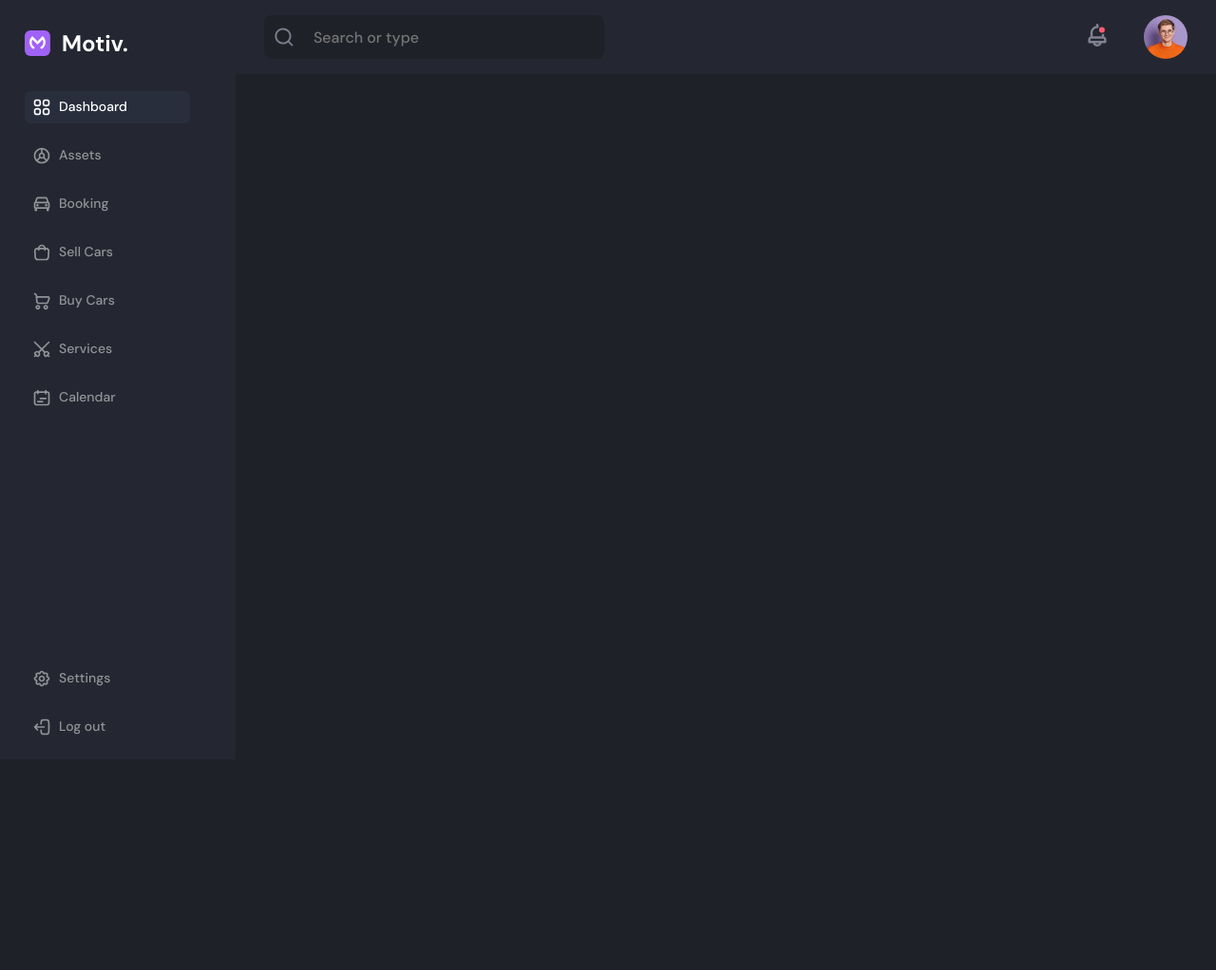
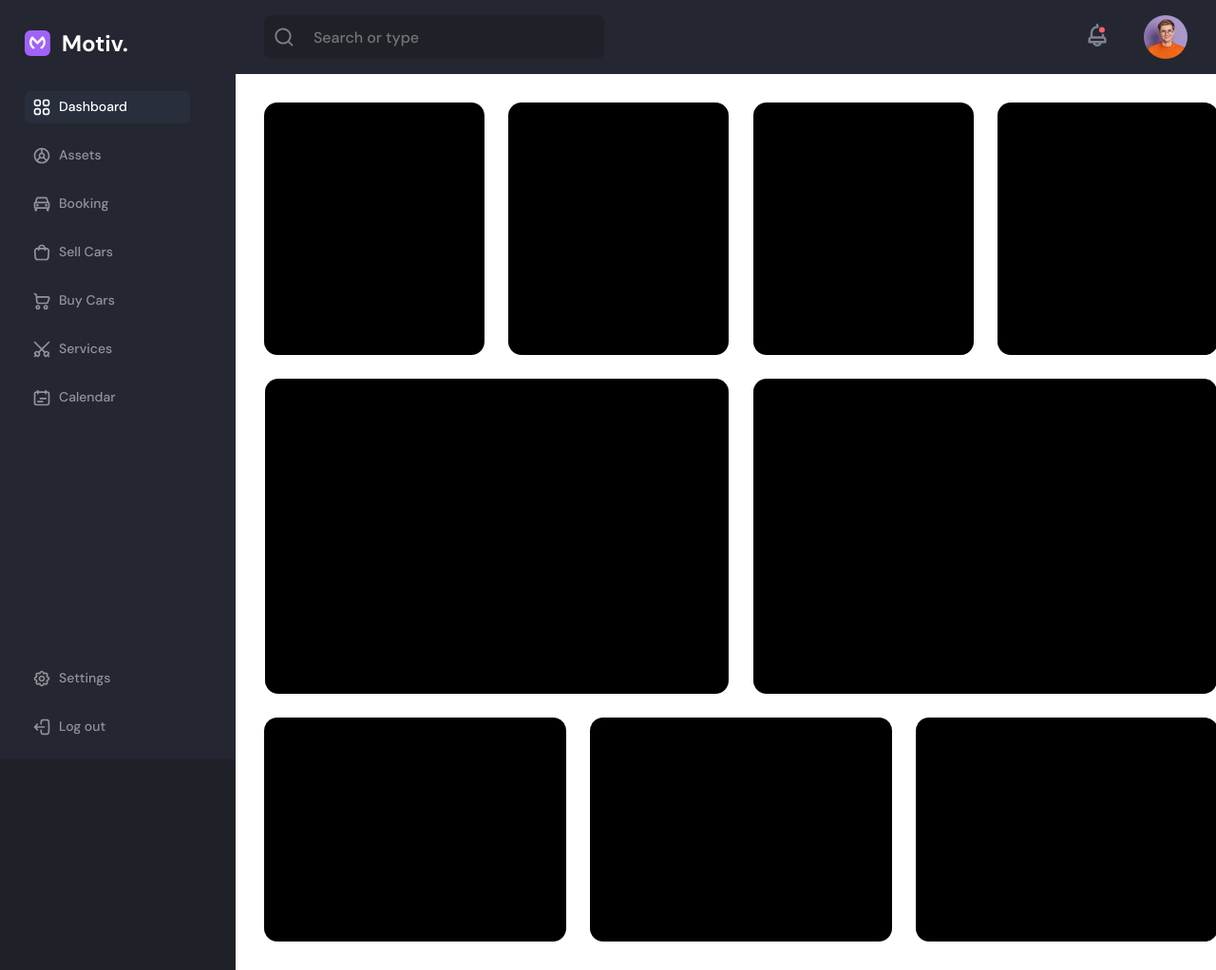
Before and after one commit to pileofspc/webpackCars, a website built with webpack: page src/pages/dashboard.html in a window 1280 px wide. Shown: the whole page at 95% size. Before the commit the page ends 800 px from the top, so only its background shows below. Built offline with nearby package versions, Linux system fonts and the light colour scheme; files whose address does not match are found by name.

Commit message:
Разметка под будущий контент

```diff
--- a/src/assets/sass/dashboard.sass
+++ b/src/assets/sass/dashboard.sass
@@ -19,6 +19,8 @@ input
     &__sidebar
         position: fixed
         padding-left: 26px
+    &__main
+        margin-left: 248px
 
 // BLOCKS
 .link
@@ -53,6 +55,8 @@ input
     &__controls
         margin-top: auto
     &__link
+        &:hover
+            filter: opacity(0.75)
         display: flex
         flex-direction: row
         align-content: center
@@ -77,7 +81,6 @@ input
     height: 78px
     background-color: v.$primary
 
-    margin-left: 248px
     padding-left: 30px
     padding-right: 30px
     &__searchbar
@@ -136,3 +139,34 @@ $header_inner_height: 46px
         height: 100%
         width: auto
         transform: translate(var(--avatar_translate, 0)) scale(var(--avatar_scale, 1))
+
+@function scaleHeight($value)
+    $result: calc($value*0.89)
+    @return $result
+
+.content
+    display: grid
+    column-gap: 25px
+    row-gap: 25px
+    justify-items: center
+
+    grid-template-columns: repeat(12, 1fr)
+    grid-template-rows: 266px 332px 236px
+
+    padding: 30px
+    background-color: #ffffff
+    width: 100%
+    div
+        background-color: black
+
+.grid
+    border-radius: 14px
+.grid3
+    grid-column: span 3
+    width: 232px
+.grid6
+    grid-column: span 6
+    width: 488px
+.grid4
+    grid-column: span 4
+    width: 318px
--- a/src/pages/dashboard.html
+++ b/src/pages/dashboard.html
@@ -39,14 +39,14 @@
             </div>
         </nav>
     </div>
-    <header class="header">
-
-        <div class="searchbar header__searchbar">
+    <main class="main page__main">
+        <header class="header page__header">
+            <label class="searchbar header__searchbar">
                 <img src="/assets/img/search_icon.svg" alt="Search" class="searchbar__icon">
                 <form action="" method="get" class="searchbar__form">
                     <input class="searchbar__input" type="text" placeholder="Search or type">
                 </form>
-        </div>
+            </label>
             <div class="user header__user">
                 <a href="/bell.html" class="notification-bell user__notification-bell">
                     <img src="/assets/img/notification-bell.svg" alt="Bell" class="notification-bell__img">
@@ -56,6 +56,18 @@
                 </a>
             </div>
         </header>
+        <section class="content">
+            <div class="grid grid3"></div>
+            <div class="grid grid3"></div>
+            <div class="grid grid3"></div>
+            <div class="grid grid3"></div>
+            <div class="grid grid6"></div>
+            <div class="grid grid6"></div>
+            <div class="grid grid4"></div>
+            <div class="grid grid4"></div>
+            <div class="grid grid4"></div>
+        </section>
+    </main>
 </body>
 
 </html>
```
Lines whose indentation alone changed are shown as unchanged.
